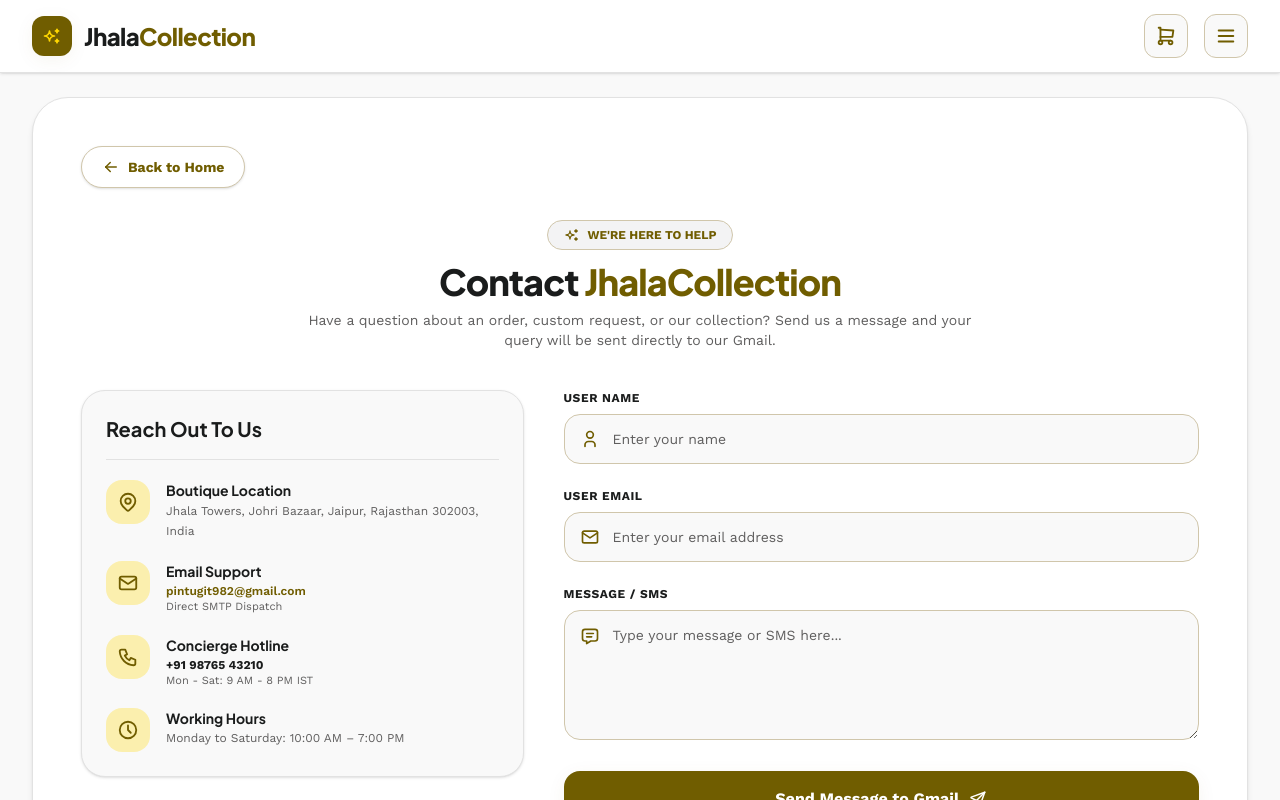
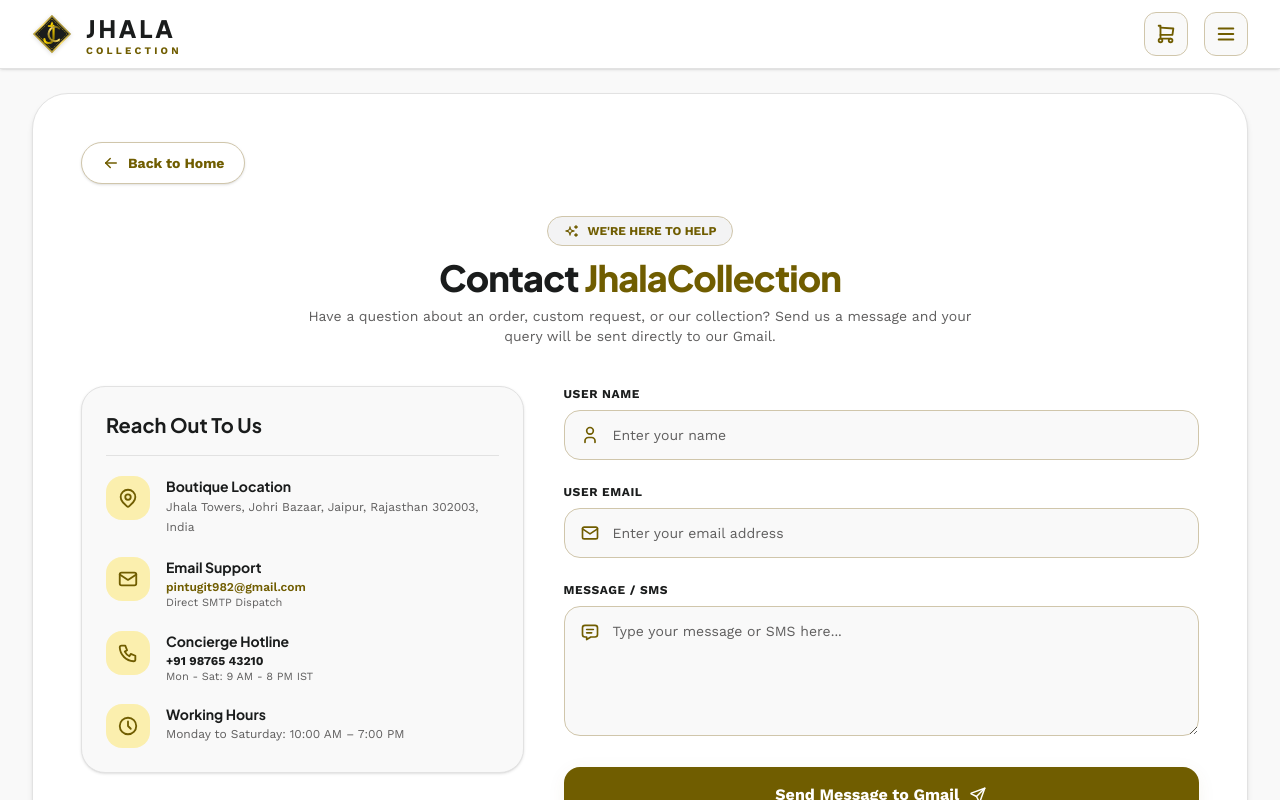
Before and after one commit to pintusingh123/ecommerce_frontend, a React (Vite) app: page /contact in a window 1280 px wide. Shown: the top 800 px of the page. Built offline with nearby package versions, Linux system fonts and the light colour scheme.

Commit message:
logo updated

```diff
--- a/src/components/Footer.jsx
+++ b/src/components/Footer.jsx
@@ -13,6 +13,8 @@
   IconTruckDelivery,
   IconHeadset,
 } from "@tabler/icons-react";
+
+import Logo from "./Logo";
 
 const Footer = () => {
   return (
@@ -49,17 +51,7 @@
       <div className="mx-auto grid max-w-7xl gap-10 px-6 py-14 md:grid-cols-2 lg:grid-cols-4">
         {/* Brand Column */}
         <div className="space-y-4">
-          <Link
-            to="/"
-            className="flex items-center gap-3 text-2xl font-extrabold tracking-tight text-white"
-          >
-            <span className="flex h-10 w-10 items-center justify-center rounded-xl bg-[#705d00] text-white shadow-sm">
-              <IconSparkles size={22} className="text-[#ffd700]" />
-            </span>
-            <span className="font-display font-black text-2xl">
-              Jhala<span className="text-[#ffd700]">Collection</span>
-            </span>
-          </Link>
+          <Logo dark={true} />
 
           <p className="font-body text-xs sm:text-sm leading-relaxed text-slate-300 font-normal">
             Handcrafted luxury home decor, premium apparel, lifestyle essentials, and curated fashion pieces designed for sophisticated living.
--- /dev/null
+++ b/src/components/Logo.jsx
@@ -0,0 +1,96 @@
+import React from "react";
+import { Link } from "react-router-dom";
+
+export function LogoIcon({ className = "h-9 w-9" }) {
+  return (
+    <svg
+      viewBox="0 0 100 100"
+      fill="none"
+      xmlns="http://www.w3.org/2000/svg"
+      className={`${className} transition-transform duration-300 group-hover:scale-105`}
+    >
+      <defs>
+        <linearGradient id="goldGrad" x1="0%" y1="0%" x2="100%" y2="100%">
+          <stop offset="0%" stopColor="#9a8100" />
+          <stop offset="50%" stopColor="#ffd700" />
+          <stop offset="100%" stopColor="#705d00" />
+        </linearGradient>
+        <linearGradient id="goldRing" x1="0%" y1="100%" x2="100%" y2="0%">
+          <stop offset="0%" stopColor="#705d00" />
+          <stop offset="50%" stopColor="#ffe16d" />
+          <stop offset="100%" stopColor="#544600" />
+        </linearGradient>
+      </defs>
+
+      {/* Outer Diamond Crest Ring */}
+      <polygon
+        points="50,5 95,50 50,95 5,50"
+        fill="#1a1c1c"
+        stroke="url(#goldRing)"
+        strokeWidth="4"
+        rx="8"
+      />
+      <polygon
+        points="50,12 88,50 50,88 12,50"
+        fill="none"
+        stroke="url(#goldGrad)"
+        strokeWidth="1.5"
+        strokeDasharray="4 2"
+      />
+
+      {/* Monogram Interlocked "J" & "C" */}
+      {/* J Letter */}
+      <path
+        d="M 42,30 L 54,30 L 54,62 C 54,70 46,74 38,72 C 34,71 31,67 31,63"
+        fill="none"
+        stroke="url(#goldGrad)"
+        strokeWidth="5.5"
+        strokeLinecap="round"
+        strokeLinejoin="round"
+      />
+      {/* C Letter */}
+      <path
+        d="M 68,36 C 63,30 52,30 46,38 C 40,46 40,56 46,63 C 52,70 63,70 68,64"
+        fill="none"
+        stroke="url(#goldRing)"
+        strokeWidth="5"
+        strokeLinecap="round"
+      />
+
+      {/* Crown / Diamond Sparkle Top Accent */}
+      <polygon points="50,18 54,26 50,30 46,26" fill="url(#goldGrad)" />
+    </svg>
+  );
+}
+
+export default function Logo({ variant = "default", dark = false }) {
+  const isDark = dark;
+
+  return (
+    <Link
+      to="/"
+      className="group flex items-center gap-3.5 transition opacity-100 hover:opacity-95"
+    >
+      {/* Monogram Crest Icon */}
+      <LogoIcon className="h-10 w-10 shrink-0 drop-shadow-sm" />
+
+      {/* Luxury Typography */}
+      <div className="flex flex-col justify-center leading-none">
+        <span
+          className={`font-display text-xl sm:text-2xl font-black tracking-[0.12em] uppercase ${
+            isDark ? "text-white" : "text-[#1a1c1c]"
+          }`}
+        >
+          JHALA
+        </span>
+        <span
+          className={`font-body text-[9px] sm:text-[10px] font-bold tracking-[0.32em] uppercase mt-0.5 ${
+            isDark ? "text-[#ffd700]" : "text-[#705d00]"
+          }`}
+        >
+          COLLECTION
+        </span>
+      </div>
+    </Link>
+  );
+}
--- a/src/components/Navbar.jsx
+++ b/src/components/Navbar.jsx
@@ -3,6 +3,8 @@
 import { useCart } from "../context/CardContext";
 import UserMenu from "./UserMenu";
 import { IconShoppingCart, IconSparkles } from "@tabler/icons-react";
+
+import Logo from "./Logo";
 
 function Navbar() {
   const cartContext = useCart();
@@ -15,20 +17,10 @@
 
   return (
     <nav className="sticky top-0 z-50 border-b border-[#e2e2e2] bg-white/95 backdrop-blur-md shadow-sm">
-      <div className="mx-auto flex max-w-7xl items-center justify-between px-4 py-3.5 sm:px-6 lg:px-8">
+      <div className="mx-auto flex max-w-7xl items-center justify-between px-4 py-3 sm:px-6 lg:px-8">
 
         {/* Brand Logo */}
-        <Link
-          to="/"
-          className="group flex items-center gap-3 text-xl sm:text-2xl font-extrabold tracking-tight text-[#1a1c1c] transition hover:opacity-90"
-        >
-          <span className="flex h-10 w-10 items-center justify-center rounded-xl bg-[#705d00] text-white shadow-gold-subtle transition-transform duration-300 group-hover:scale-105">
-            <IconSparkles size={20} className="text-[#ffd700]" />
-          </span>
-          <span className="font-display font-black tracking-tight text-[#1a1c1c]">
-            Jhala<span className="text-[#705d00]">Collection</span>
-          </span>
-        </Link>
+        <Logo />
 
         {/* Action Items */}
         <div className="flex items-center gap-4">
```
